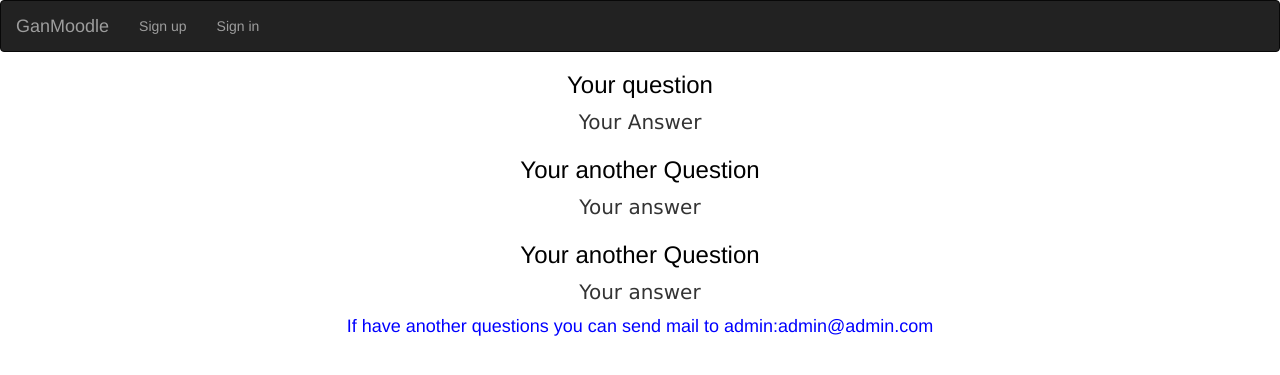
After one commit to peleg11/GanMoodle, a Django app: page /users/support_page/ in a window 1280 px wide. The commit adds this page. Shown: the top 375 px of the page. Run offline with Django 3.2, Linux system fonts and the light colour scheme; some libraries are stand-ins or nearby versions.

Commit message:
BSPM2021T20-54 support page

```diff
--- a/templates/profile.html
+++ b/templates/profile.html
@@ -82,7 +82,7 @@
           {% if user.is_manager %}
 
           <p style="text-align: center">Add parent <a href="{% url 'parent_register' %}">ADD</a> </p>
-          <p style="text-align: center"> <a href="{% url 'parent_register' %}">Support</a> </p>
+          <p style="text-align: center"> <a href="{% url 'support_page' %}">Support</a> </p>
 
             {% endif %}
 
--- /dev/null
+++ b/templates/support_page.css
@@ -0,0 +1,6 @@
+.center {
+margin: auto;
+width: 60%;
+border: 5px solid #FFFF00;
+padding: 10px;
+}
--- /dev/null
+++ b/templates/support_page.html
@@ -0,0 +1,73 @@
+
+
+<link rel="stylesheet" href="https://maxcdn.bootstrapcdn.com/bootstrap/3.3.7/css/bootstrap.min.css" integrity="sha384-BVYiiSIFeK1dGmJRAkycuHAHRg32OmUcww7on3RYdg4Va+PmSTsz/K68vbdEjh4u" crossorigin="anonymous">
+<link rel="stylesheet" href="cssHelper">
+<nav class="navbar navbar-inverse">
+  <div class="container-fluid">
+<!-- Brand and toggle get grouped for better mobile display -->
+<div class="navbar-header">
+  <button type="button" class="navbar-toggle collapsed" data-toggle="collapse" data-target="#bs-example-navbar-collapse-1" aria-expanded="false">
+    <span class="sr-only">Toggle navigation</span>
+    <span class="icon-bar"></span>
+    <span class="icon-bar"></span>
+    <span class="icon-bar"></span>
+  </button>
+  <a class="navbar-brand" href="{% url 'homepage' %}">GanMoodle</a>
+</div>
+
+<!-- Collect the nav links, forms, and other content for toggling -->
+<div class="collapse navbar-collapse" id="bs-example-navbar-collapse-1">
+  <ul class="nav navbar-nav">
+    {% if user.is_authenticated %}
+      <li class="nav-item">
+        <a class="nav-link" href="{% url 'logout' %}">Logout</a>
+      </li>
+      <li class="nav-item">
+        <a class="btn btn-outline-primary" href="{% url 'profile' %}">{{user.username|title}}</a>
+      </li>
+    {% else %}
+    <li><a href="{% url 'register' %}">Sign up </a></li>
+    <li ><a  href="{% url 'login' %}">Sign in</a></li>
+    {% endif %}
+
+
+
+
+  </ul>
+
+
+  </div><!-- /.navbar-collapse -->
+</div><!-- /.container-fluid -->
+
+</nav>
+<style>
+
+
+h3 {
+  color: black;
+  text-align: center;
+}
+
+p {
+  font-family: verdana;
+  font-size: 20px;
+  text-align: center;
+}
+</style>
+
+
+  <h3>Your question</h3>
+
+  <p>Your Answer</p>
+
+  <h3>Your another Question</h3>
+
+  <p>Your answer</p>
+
+  <h3>Your another Question</h3>
+
+  <p>Your answer</p>
+
+</div>
+
+<h4 style="text-align: center; color: blue; ">If have another questions you can send mail to admin:admin@admin.com</h4>
--- a/users/urls.py
+++ b/users/urls.py
@@ -13,6 +13,7 @@ urlpatterns=[
      path('/profile/',views.profile, name='profile'),
      path('logout/',views.logout_view, name='logout'),
      path('change_password/', views.change_password, name='change_password'),
+     path('support_page/', views.support_page, name='support_page'),
 
 
 ] +static (settings.MEDIA_URL,document_root=settings.MEDIA_ROOT)
--- a/users/views.py
+++ b/users/views.py
@@ -116,3 +116,7 @@ def login_view(request):
 def logout_view(request):
     logout(request)
     return redirect('/')
+
+def support_page(request):
+
+    return render(request,"../templates/support_page.html")
```
Also changed, not shown: db.sqlite3.
